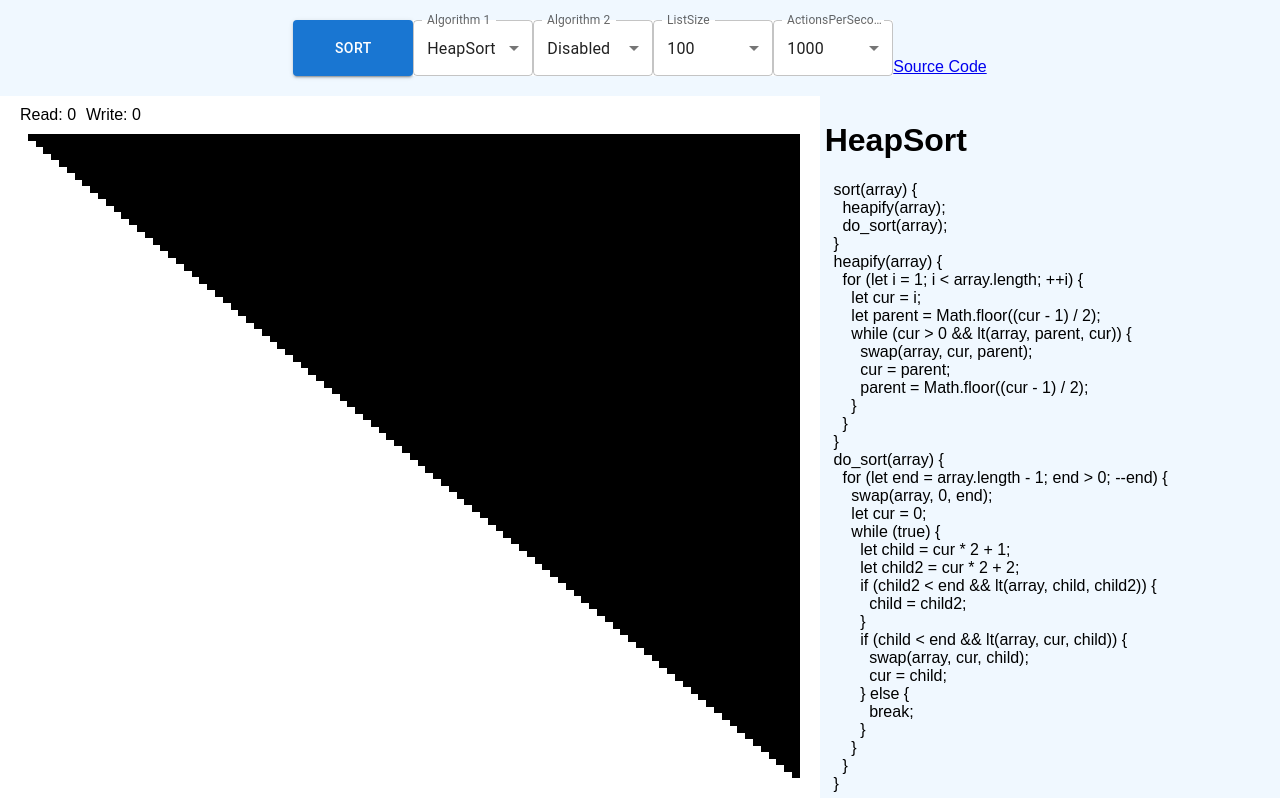
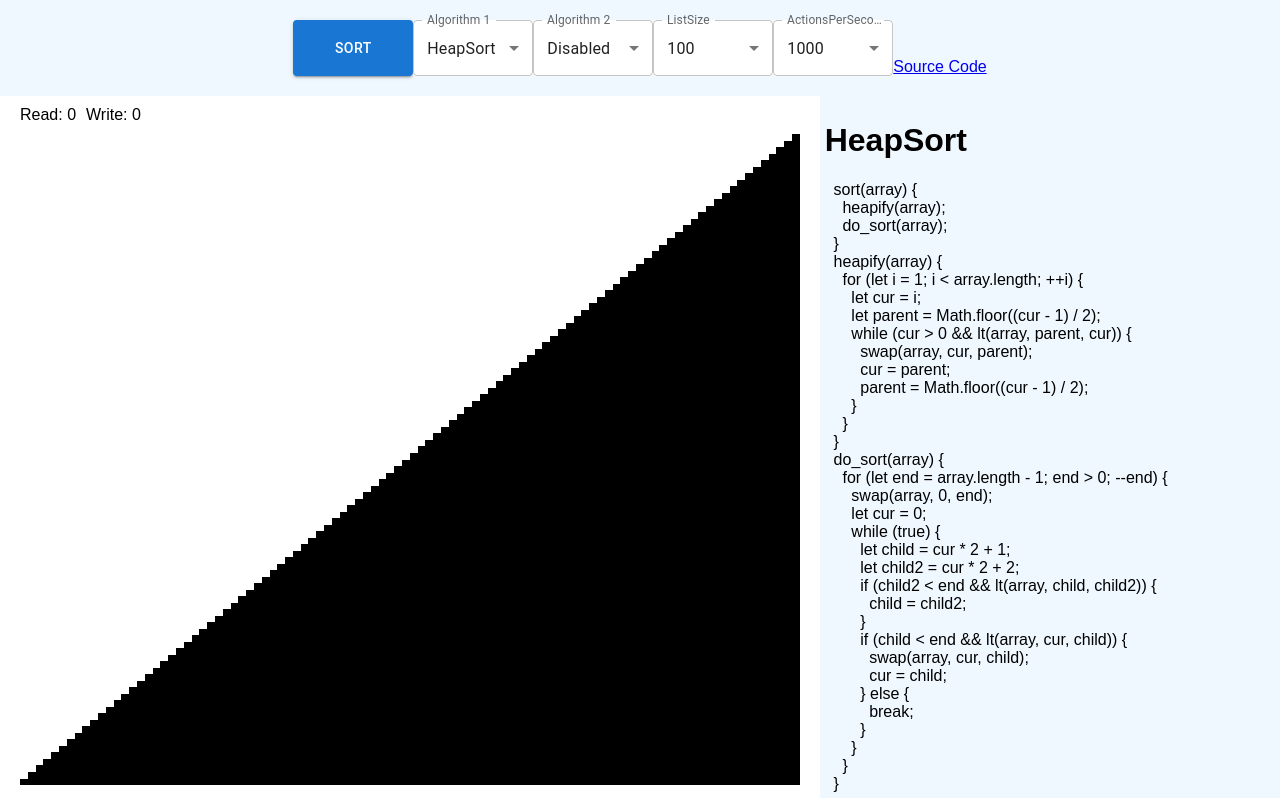
Before and after one commit to SimonKeisala/SortingVisualizer, a React (Create React App) app: page / in a window 1280 px wide. Built offline with nearby package versions, Linux system fonts and the light colour scheme.

Commit message:
Fix content layout
    * Array content starts with value 1
    * Array visualization aligned to bottom instead of top

```diff
--- a/src/App.js
+++ b/src/App.js
@@ -153,7 +153,7 @@ class App extends Component {
 
 function load(items) {
   let array = []
-  for (let i = 0; i < items; ++i) {
+  for (let i = 1; i <= items; ++i) {
     array.push(i);
   }
   return array;
--- a/src/Array.css
+++ b/src/Array.css
@@ -10,6 +10,7 @@
 
 .container .item {
   float: left;
+  align-self: flex-end;
   margin-left: 0px;
   margin-right: 0px;
   background-color: black;
```
